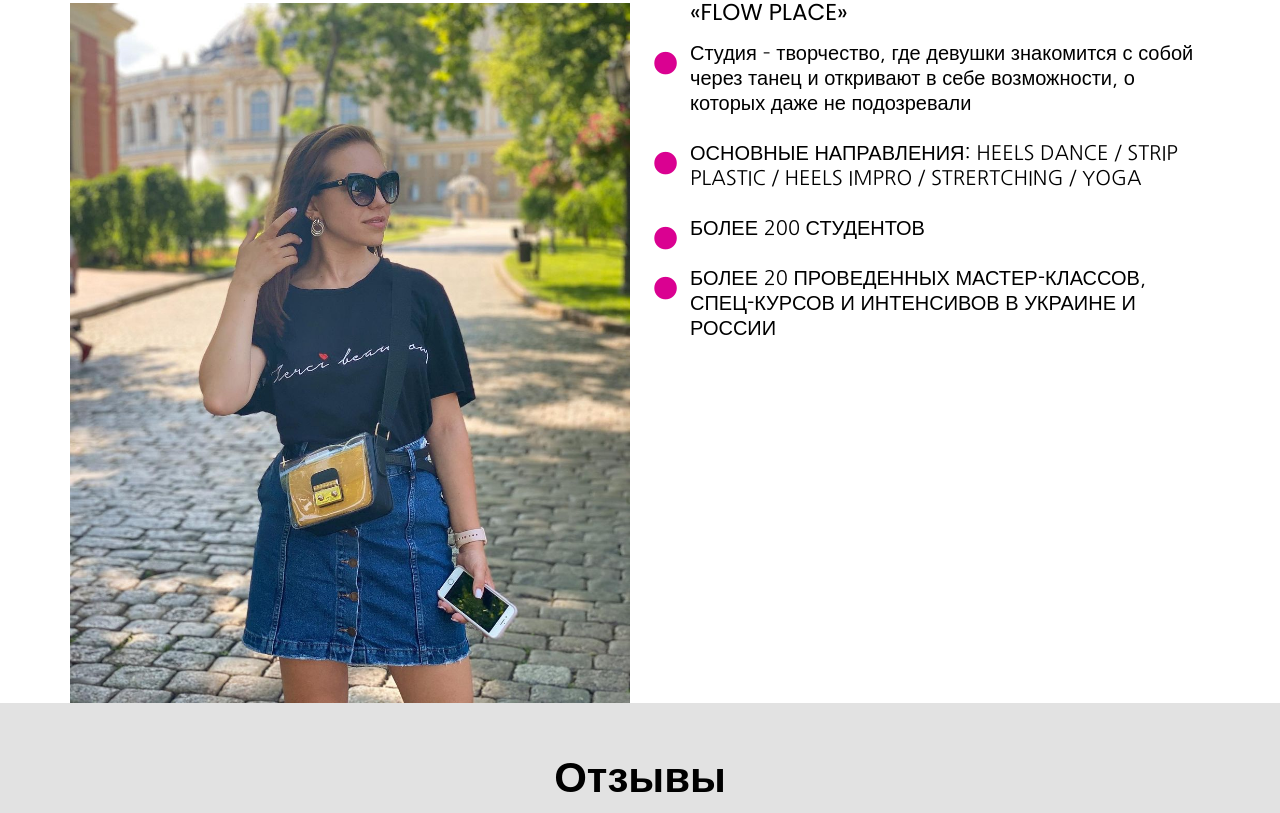
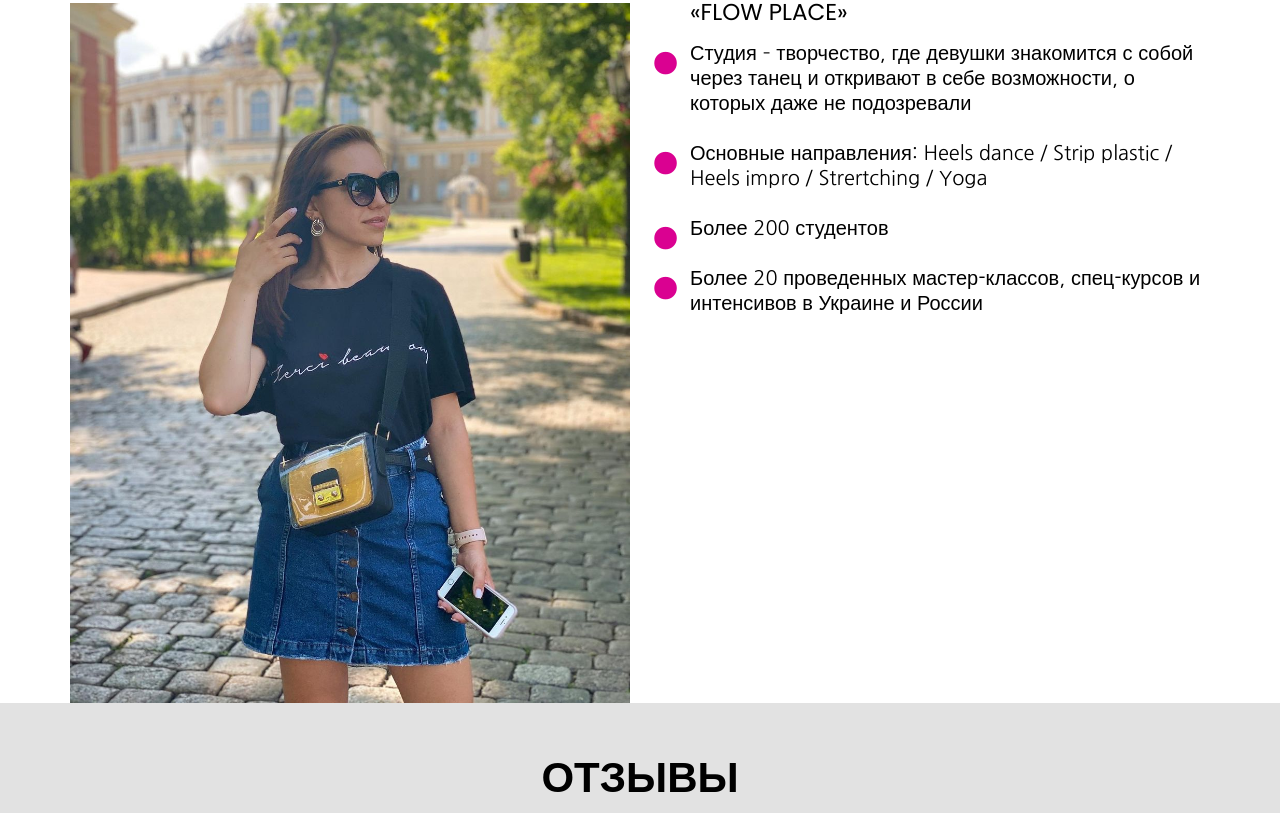
Before and after one commit to ASokolvak/Dance-Flow-full, a plain HTML site: page index.html in a window 1280 px wide. Shown: the part 1887-2700 px from the top of the page. Drawn offline with nearby package versions, Linux system fonts and the light colour scheme.

Commit message:
Add files via upload

```diff
--- a/index.html
+++ b/index.html
@@ -134,11 +134,13 @@
           <p class="about1__name">«FLOW PLACE»</p>
           <ul class="about1__items">
             <li class="about1__item">Студия – творчество, где девушки знакомится с собой через танец и откривают в себе возможности, о которых даже не подозревали</li>
-            <li class="about1__item">ОСНОВНЫЕ НАПРАВЛЕНИЯ:
-              HEELS DANCE / STRIP PLASTIC / HEELS  IMPRO / STRERTCHING / YOGA
+            <li class="about1__item">Основные направления:
+              Heels dance / Strip plastic / Heels  impro / Strertching / Yoga
+
              </li>
-            <li class="about1__item">БОЛЕЕ 200 СТУДЕНТОВ</li>
-            <li class="about1__item">БОЛЕЕ 20 ПРОВЕДЕННЫХ МАСТЕР-КЛАССОВ, СПЕЦ-КУРСОВ И ИНТЕНСИВОВ В УКРАИНЕ И РОССИИ</li>
+            <li class="about1__item">Более 200 студентов</li>
+            <li class="about1__item">Более 20 проведенных мастер-классов, спец-курсов и интенсивов в Украине и России
+            </li>
 
           </ul>
 
@@ -148,7 +150,7 @@
   </section>
   <section class="reviews" id="reviews">
     <div class="container">
-      <h3 class="reviews__title">Отзывы</h3>
+      <h3 class="reviews__title">ОТЗЫВЫ</h3>
       <div class="reviews__inner">
         <div class="reviews__items">
           <div class="reviews__item">
```
